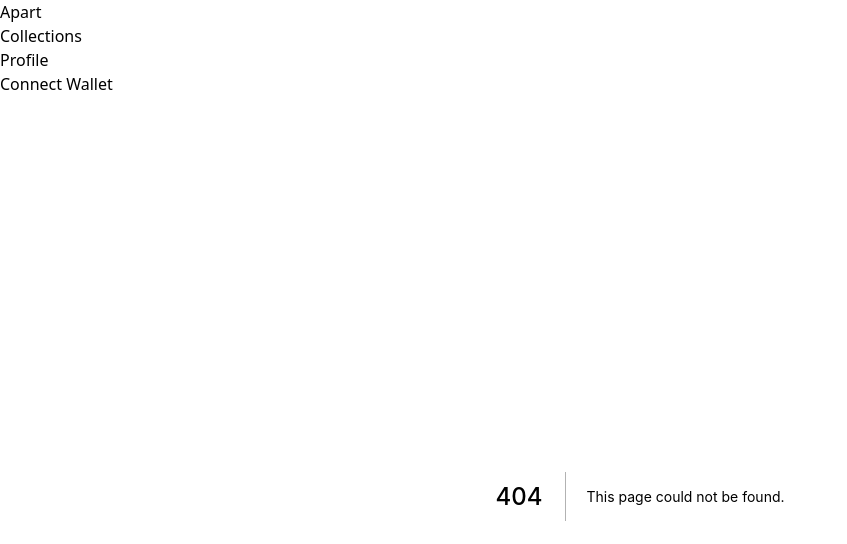
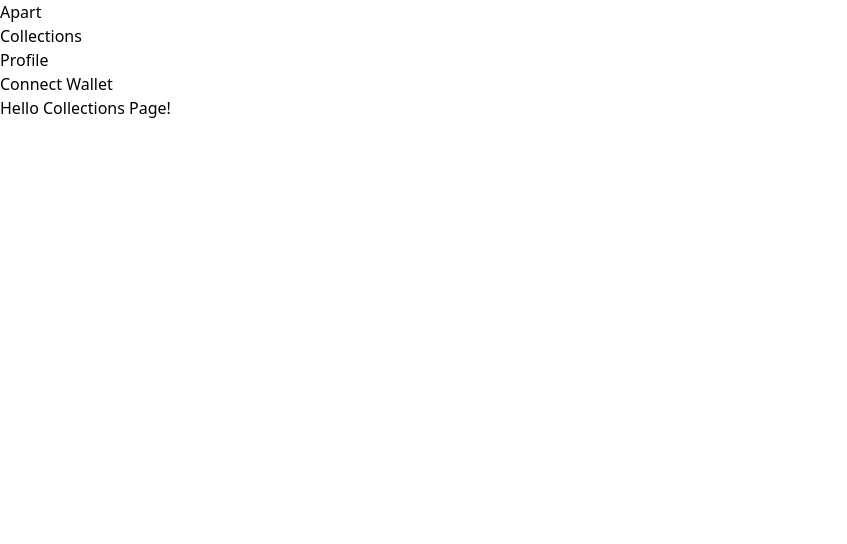
Before and after one commit to bcerecer/sp-markeplace-ui, a Next.js app: page /collections in a window 1280 px wide. Before the commit this address had no page. Shown: the top 544 px of the page, without its empty margins (0-847 px from the left). Built offline with nearby package versions, Linux system fonts and the light colour scheme; what @material-tailwind/react would draw is missing.

Commit message:
feat: add collections and profile pages

```diff
--- /dev/null
+++ b/src/pages/collections.tsx
@@ -0,0 +1,5 @@
+const CollectionsPage = (): JSX.Element => {
+  return <div>Hello Collections Page!</div>;
+};
+
+export default CollectionsPage;
--- /dev/null
+++ b/src/pages/profile.tsx
@@ -0,0 +1,5 @@
+const ProfilePage = (): JSX.Element => {
+  return <div>Hello Profile Page!</div>;
+};
+
+export default ProfilePage;
```
